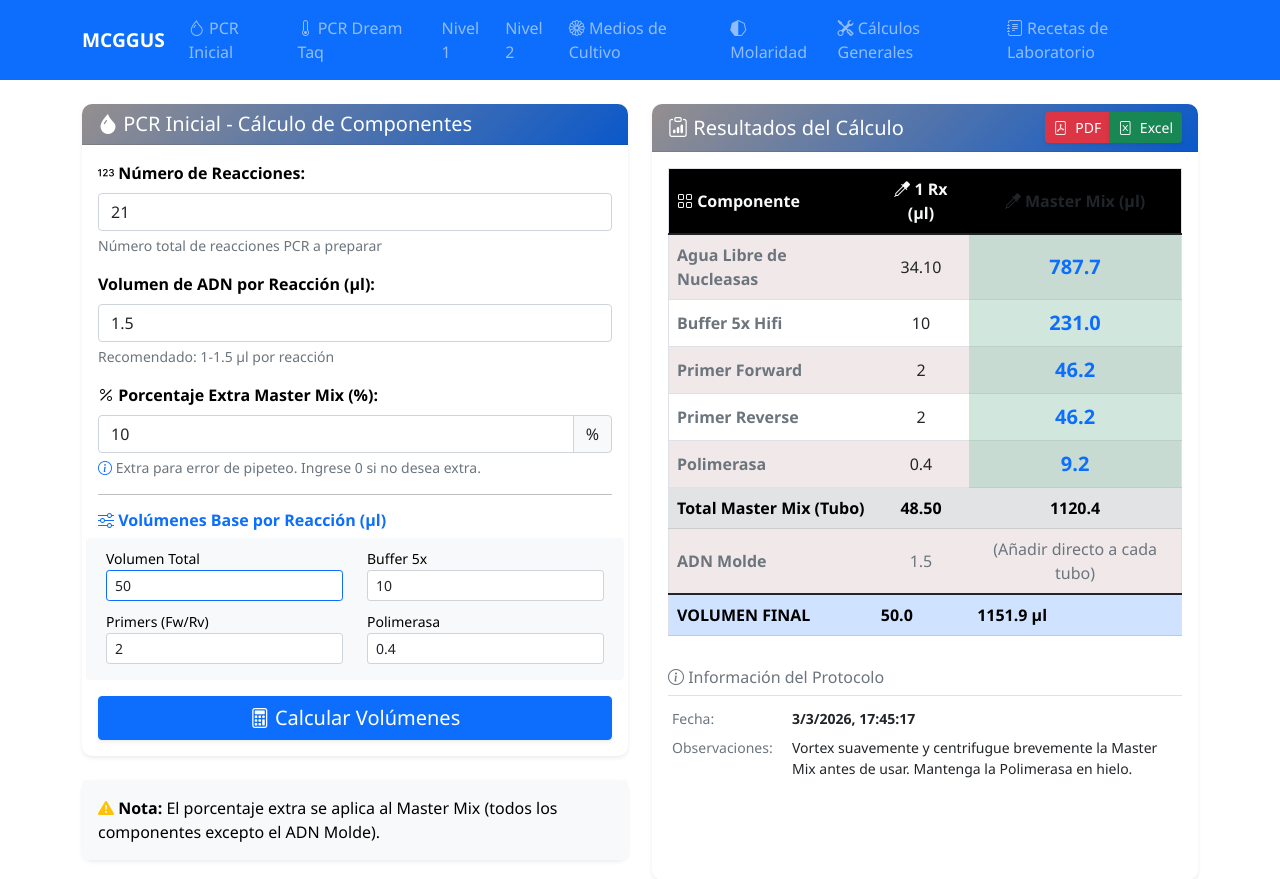
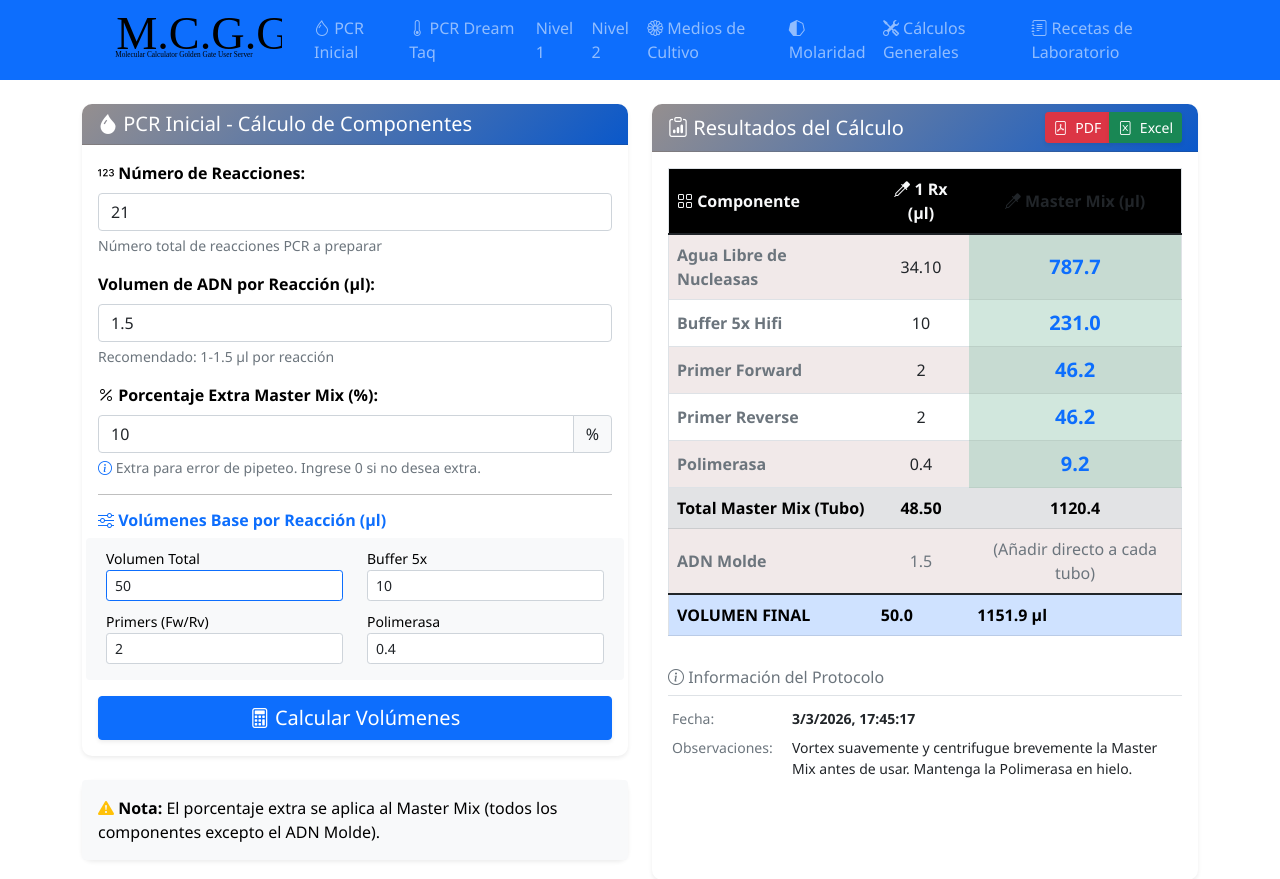
Before and after one commit to Guzebubu/calculadorasdf, a Flask app: page / in a window 1280 px wide. Shown: the top 879 px of the page. Run offline with Flask 3, Linux system fonts and the light colour scheme; some libraries are stand-ins or nearby versions.

Commit message:
Con logo

```diff
--- a/templates/layout.html
+++ b/templates/layout.html
@@ -79,9 +79,10 @@
 
     <nav class="navbar navbar-expand-lg navbar-dark bg-primary sticky-top">
         <div class="container">
-            <a class="navbar-brand" href="{{ url_for('index') }}">
-                <i class="bi bi-"></i> MCGGUS
-            </a>
+           <a class="navbar-brand d-flex align-items-center" href="{{ url_for('index') }}">
+             <img src="{{ url_for('static', filename='img/logo.svg') }}" alt="Logo Lab" height="50" class="me-2">
+             <span class="fw-bold"></span>
+           </a>
             <button class="navbar-toggler" type="button" data-bs-toggle="collapse" data-bs-target="#navbarNav">
                 <span class="navbar-toggler-icon"></span>
             </button>
```
Also changed, not shown: static/img/logo.svg (added).
